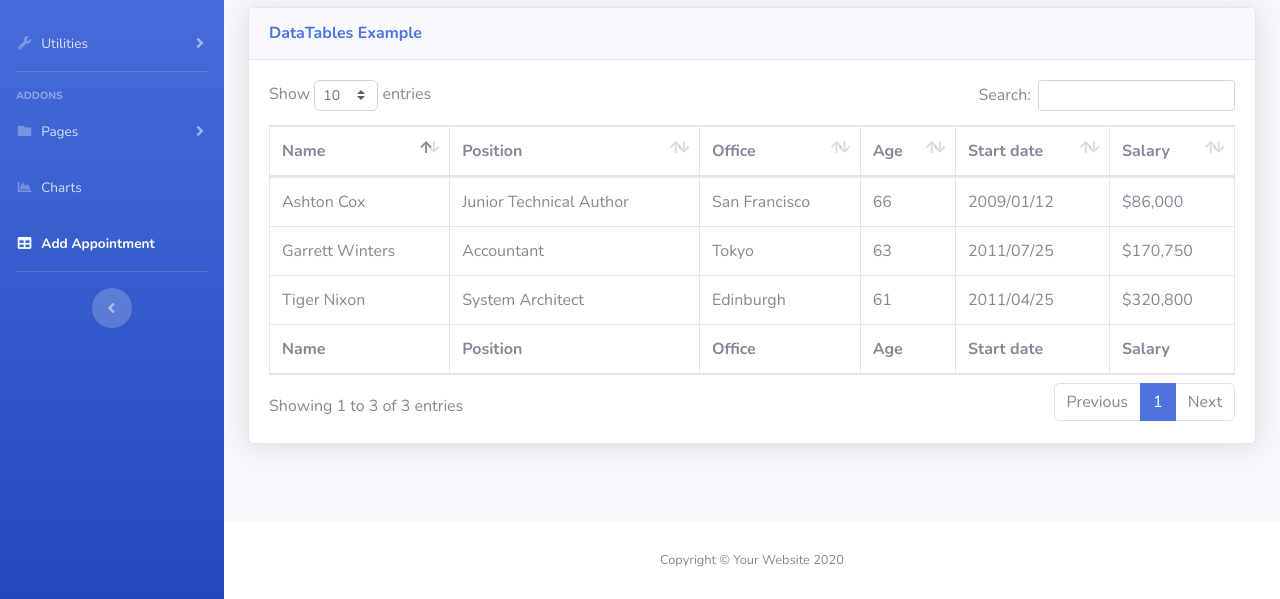
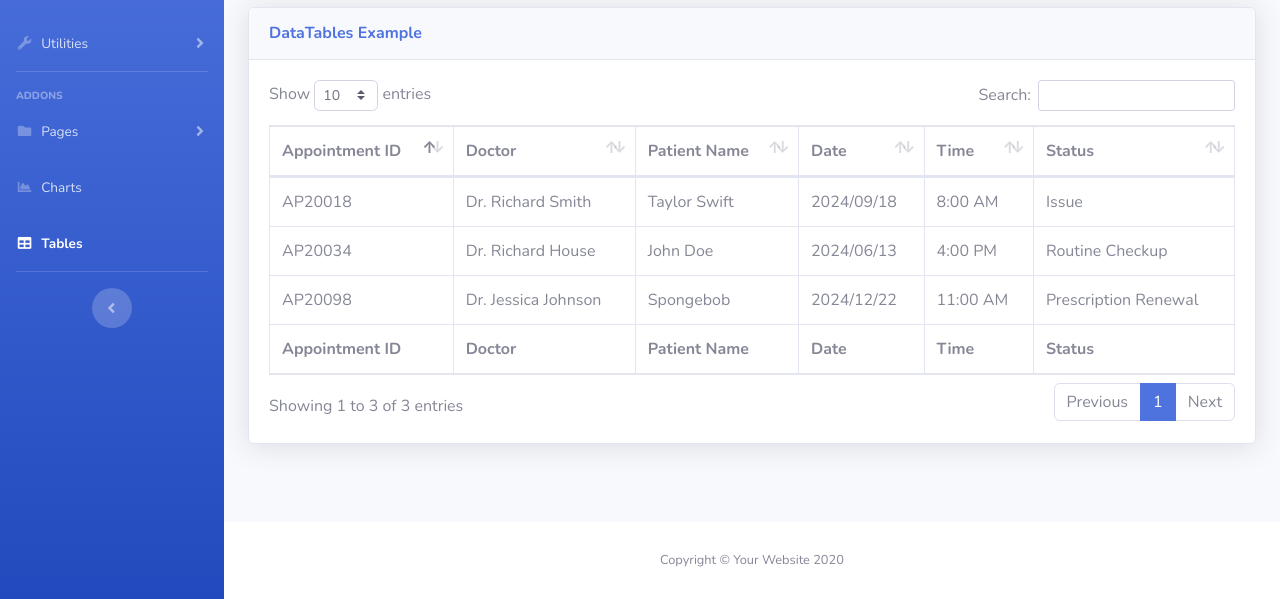
Before and after one commit to BrandonLucas0202/MedicalPortal, a website with bundled scripts: page frontend/tables.html in a window 1280 px wide. Shown: the part 201-800 px from the top of the page. Built offline with nearby package versions, Linux system fonts and the light colour scheme.

Commit message:
modified:   frontend/addAppointment.html 	modified:   frontend/tables.html

```diff
--- a/frontend/tables.html
+++ b/frontend/tables.html
@@ -134,7 +134,7 @@
             <li class="nav-item active">
                 <a class="nav-link" href="tables.html">
                     <i class="fas fa-fw fa-table"></i>
-                    <span>Add Appointment</span></a>
+                    <span>Tables</span></a>
             </li>
 
             <!-- Divider -->
@@ -369,7 +369,7 @@
                         For more information about DataTables, please visit the <a target="_blank"
                             href="https://datatables.net">official DataTables documentation</a>.</p>
 
-                    <!-- DataTales Example -->
+                            <!--DataTables Example-->
                             <div class="card shadow mb-4">
                                 <div class="card-header py-3">
                                     <h6 class="m-0 font-weight-bold text-primary">DataTables Example</h6>
@@ -379,48 +379,48 @@
                                         <table class="table table-bordered" id="dataTable" width="100%" cellspacing="0">
                                             <thead>
                                                 <tr>
-                                            <th>Name</th>
-                                            <th>Position</th>
-                                            <th>Office</th>
-                                            <th>Age</th>
-                                            <th>Start date</th>
-                                            <th>Salary</th>
+                                                    <th>Appointment ID</th>
+                                                    <th>Doctor</th>
+                                                    <th>Patient Name</th>
+                                                    <th>Date</th>
+                                                    <th>Time</th>
+                                                    <th>Status</th>
                                                 </tr>
                                             </thead>
                                             <tfoot>
                                                 <tr>
-                                            <th>Name</th>
-                                            <th>Position</th>
-                                            <th>Office</th>
-                                            <th>Age</th>
-                                            <th>Start date</th>
-                                            <th>Salary</th>
+                                                    <th>Appointment ID</th>
+                                                    <th>Doctor</th>
+                                                    <th>Patient Name</th>
+                                                    <th>Date</th>
+                                                    <th>Time</th>
+                                                    <th>Status</th>
                                                 </tr>
                                             </tfoot>
                                             <tbody>
                                                 <tr>
-                                            <td>Tiger Nixon</td>
-                                            <td>System Architect</td>
-                                            <td>Edinburgh</td>
-                                            <td>61</td>
-                                            <td>2011/04/25</td>
-                                            <td>$320,800</td>
+                                                    <td>AP20034</td>
+                                                    <td>Dr. Richard House</td>
+                                                    <td>John Doe</td>
+                                                    <td>2024/06/13</td>
+                                                    <td>4:00 PM</td>
+                                                    <td>Routine Checkup</td>
                                                 </tr>
                                                 <tr>
-                                            <td>Garrett Winters</td>
-                                            <td>Accountant</td>
-                                            <td>Tokyo</td>
-                                            <td>63</td>
-                                            <td>2011/07/25</td>
-                                            <td>$170,750</td>
+                                                    <td>AP20098</td>
+                                                    <td>Dr. Jessica Johnson</td>
+                                                    <td>Spongebob</td>
+                                                    <td>2024/12/22</td>
+                                                    <td>11:00 AM</td>
+                                                    <td>Prescription Renewal</td>
                                                 </tr>
                                                 <tr>
-                                            <td>Ashton Cox</td>
-                                            <td>Junior Technical Author</td>
-                                            <td>San Francisco</td>
-                                            <td>66</td>
-                                            <td>2009/01/12</td>
-                                            <td>$86,000</td>
+                                                    <td>AP20018</td>
+                                                    <td>Dr. Richard Smith</td>
+                                                    <td>Taylor Swift</td>
+                                                    <td>2024/09/18</td>
+                                                    <td>8:00 AM</td>
+                                                    <td>Issue</td>
                                                 </tr>
 
                                     </tbody>
```
Also changed, not shown: frontend/addAppointment.html (+3 -3 lines). Lines whose indentation alone changed are shown as unchanged.
